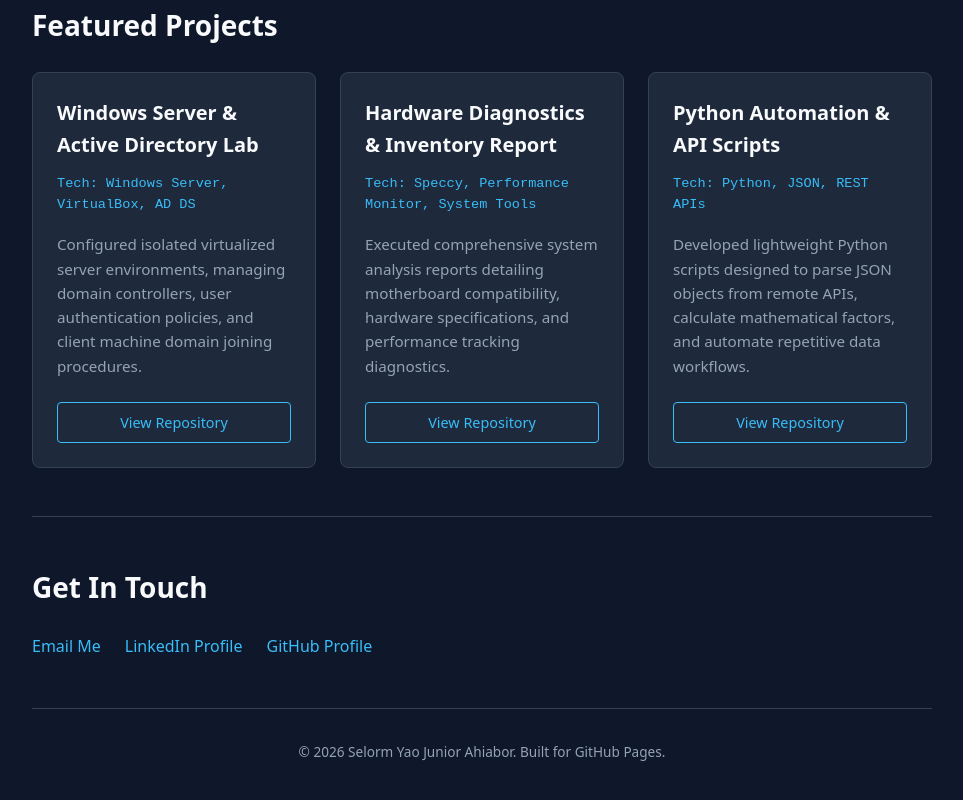
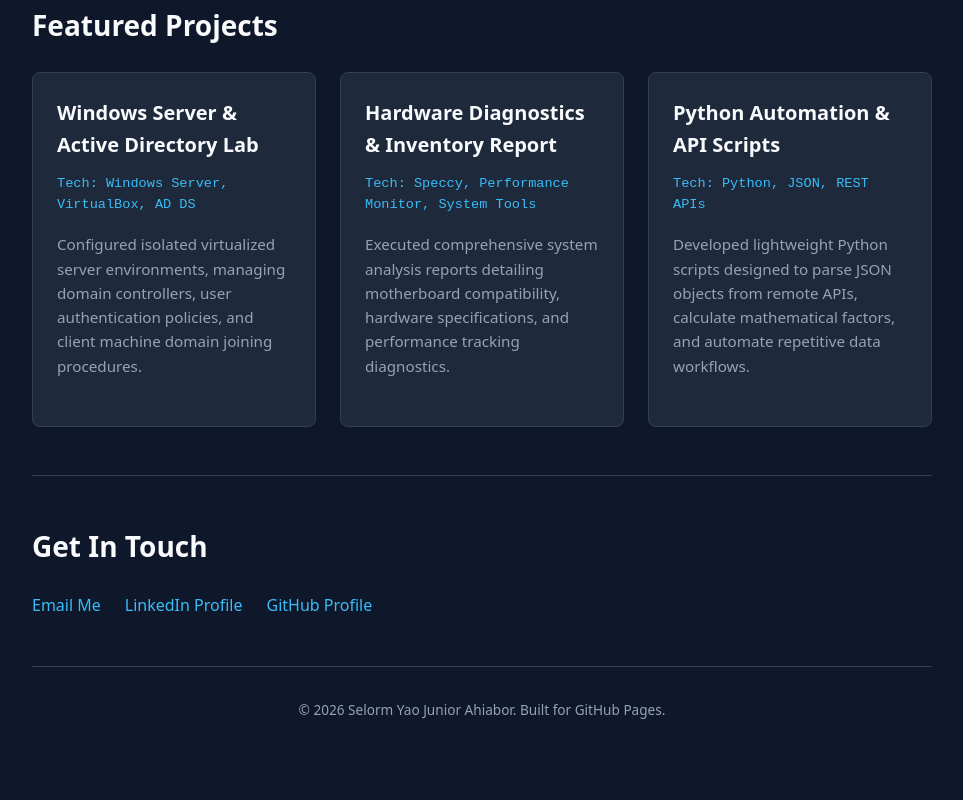
Before and after one commit to McSelorm/Portfolio-For-selorm, a plain HTML site: page index.html in a window 1280 px wide. Shown: the part 632-1432 px from the top of the page, without its empty margins (158-1121 px from the left). Drawn offline with Linux system fonts and the light colour scheme.

Commit message:
Hide placeholder View Repository buttons until project repos exist
Co-Authored-By: Claude Opus 5.5 <noreply@anthropic.com>
Claude-Session: https://claude.ai/code/session_01TFJBkg9PjZQqyeGUGfL3z7

```diff
--- a/index.html
+++ b/index.html
@@ -209,7 +209,6 @@
                         <div class="project-tech">Tech: Windows Server, VirtualBox, AD DS</div>
                         <p>Configured isolated virtualized server environments, managing domain controllers, user authentication policies, and client machine domain joining procedures.</p>
                     </div>
-                    <a href="https://github.com" target="_blank" class="btn">View Repository</a>
                 </div>
 
                 <!-- Project 2 -->
@@ -219,7 +218,6 @@
                         <div class="project-tech">Tech: Speccy, Performance Monitor, System Tools</div>
                         <p>Executed comprehensive system analysis reports detailing motherboard compatibility, hardware specifications, and performance tracking diagnostics.</p>
                     </div>
-                    <a href="https://github.com" target="_blank" class="btn">View Repository</a>
                 </div>
 
                 <!-- Project 3 -->
@@ -229,7 +227,6 @@
                         <div class="project-tech">Tech: Python, JSON, REST APIs</div>
                         <p>Developed lightweight Python scripts designed to parse JSON objects from remote APIs, calculate mathematical factors, and automate repetitive data workflows.</p>
                     </div>
-                    <a href="https://github.com" target="_blank" class="btn">View Repository</a>
                 </div>
             </div>
         </section>
```
